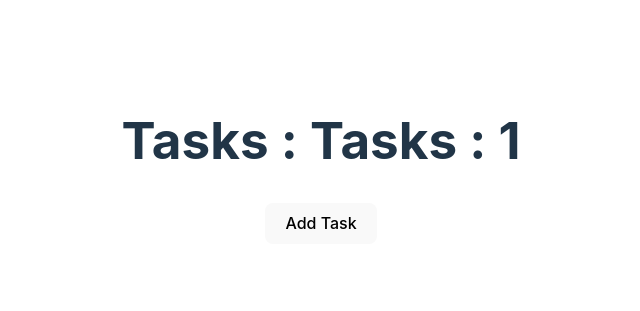
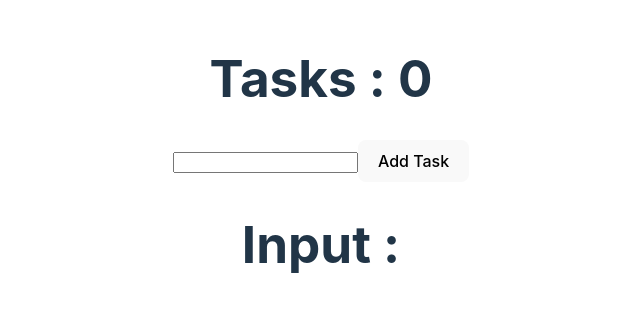
Before and after one commit to SUJINJEONG012/TheUltimateReactJSCourse2024BasicstoAdvancedReact, a React (Vite) app in the folder tasktrek/: page / in a window 1280 px wide. Shown: the part 239-550 px from the top of the page, without its empty margins (319-959 px from the left). Built offline with nearby package versions, Linux system fonts and the light colour scheme.

Commit message:
State로 인해서 카운트랑 input입력값 자동으로 변경되는거 구현

```diff
--- a/tasktrek/src/App.jsx
+++ b/tasktrek/src/App.jsx
@@ -9,10 +9,10 @@ function App() {
   return (
     <>
       <div>
-        <a href="https://vitejs.dev" target="_blank">
+        <a href="https://vitejs.dev" target="_blank" rel="noreferrer">
           <img src={viteLogo} className="logo" alt="Vite logo" />
         </a>
-        <a href="https://react.dev" target="_blank">
+        <a href="https://react.dev" target="_blank"  rel="noreferrer">
           <img src={reactLogo} className="logo react" alt="React logo" />
         </a>
       </div>
--- a/tasktrek/src/components/CreateTodo.jsx
+++ b/tasktrek/src/components/CreateTodo.jsx
@@ -1,19 +1,28 @@
-import React from "react"; // eslint-disable-line no-unused-vars
+import React, {useState} from "react"; // eslint-disable-line no-unused-vars
 
 const CreateTodo = ()=>{
-    const tasks = 1;
-    const countTasks = ()=>{
-        if(tasks === 0){
-            return "No tasks avilable"
-        }else{
-            return `Tasks : ${tasks}`;
-        }
+
+    const [count, setCount] = useState(0);
+    const [input, setInput] = useState("");
+
+    const handleClick = () =>{
+        setCount(count +1);
+
+    };
+    const handleChange = (e)=>{
+        setInput(e.target.value);
     };
 
     return (
         <>
-        <h1>Tasks : {countTasks()} </h1>
-        <button>Add Task</button>
+
+        <h1>Tasks : {count} </h1>
+       <input type="text" onChange={handleChange}/>
+        <button
+            onClick={handleClick}
+            value="Add Task Button">
+            Add Task</button>
+            <h1>Input : {input}</h1>
         </>
     )
 }
```
